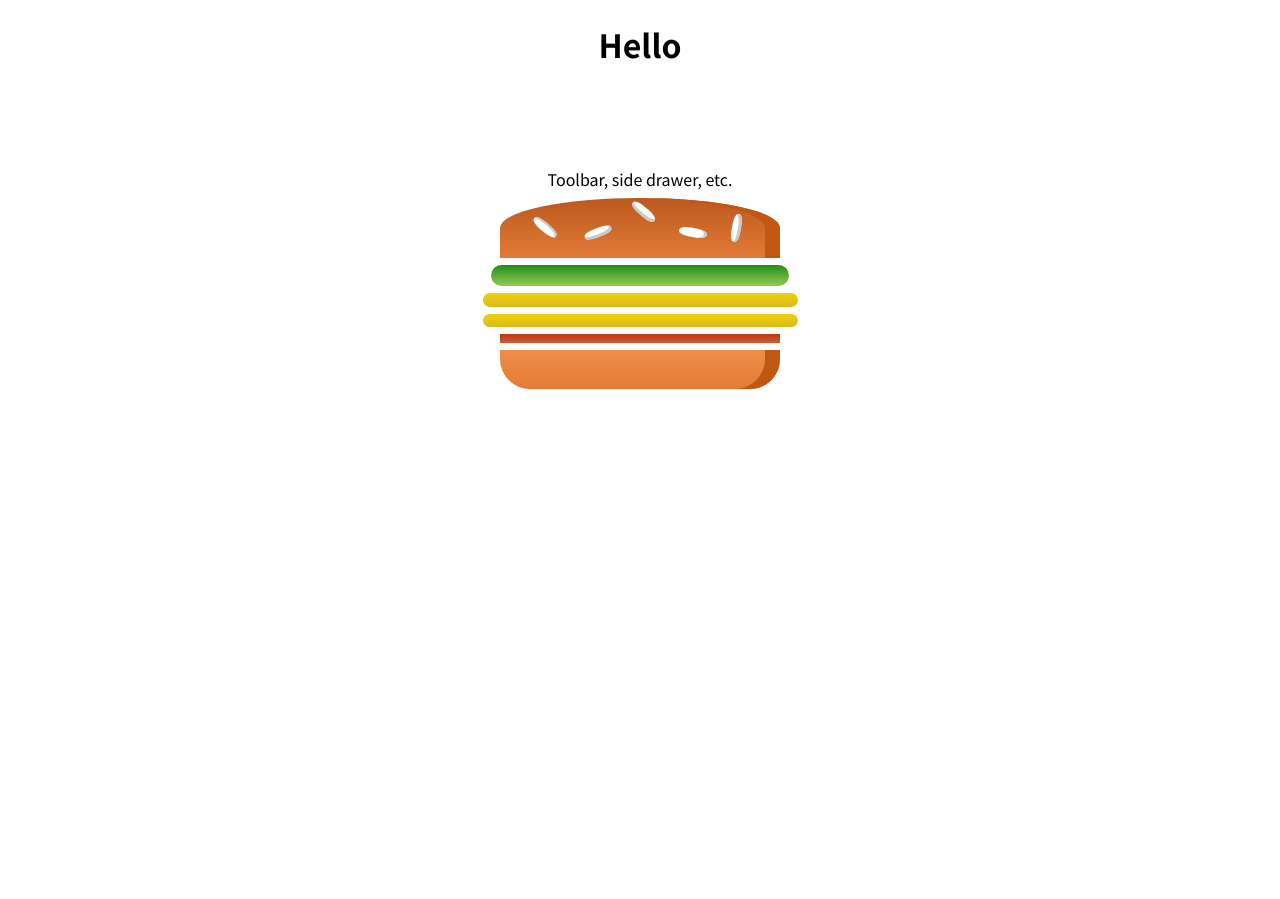
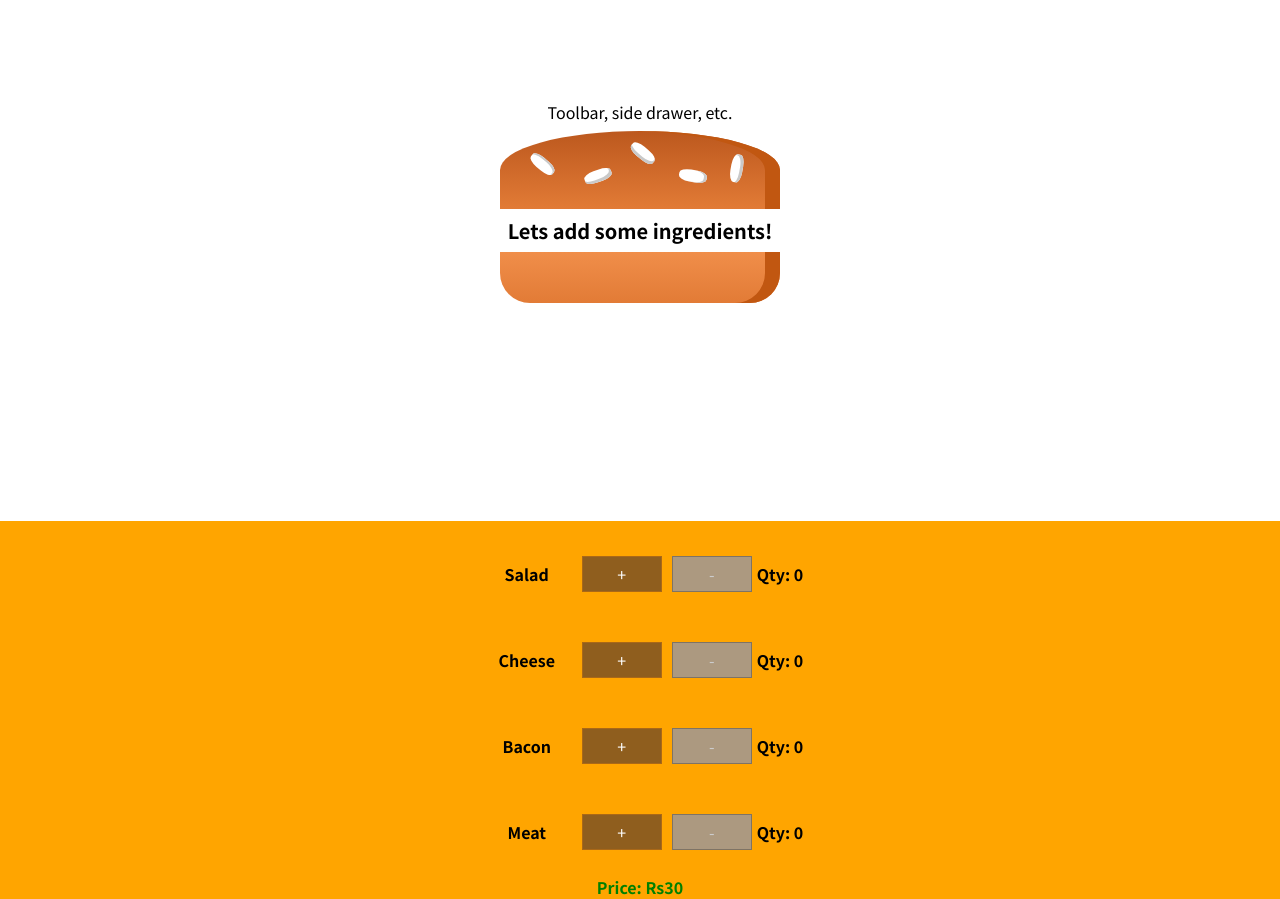
Before and after one commit to Kakashi2998/My-Mcdonalds, a React (Create React App) app: page / in a window 1280 px wide. Shown: the top 899 px of the page. Before the commit the page ends 800 px from the top, so only its background shows below. Built offline with nearby package versions, Linux system fonts and the light colour scheme.

Commit message:
Burger builder is working!!

```diff
--- a/src/App.js
+++ b/src/App.js
@@ -8,7 +8,6 @@ class App extends React.Component{
   render(){
     return (
       <div className={classes.App}>
-        <h1>Hello</h1>
         <Layout>
           <BurgerBuilder/>
         </Layout>
--- a/src/Components/Burger/BuildControls/BuildControl/BuildControl.js
+++ b/src/Components/Burger/BuildControls/BuildControl/BuildControl.js
@@ -1,7 +1,21 @@
 import React from 'react';
+import classes from './BuildControl.module.css'
 
 const BuildControl = props => {
-
+    return(
+        <div className={classes.BuildControl}>
+            <p className={classes.Label}>{props.ingredient.type}</p>
+            <button onClick={() => props.addItem(props.ingredient.id)}
+                className={classes.More}>
+                    +
+            </button>
+            <button onClick={() => props.removeItem(props.ingredient.id)}
+                className={classes.Less} disabled={props.ingredient.qty === 0}>
+                    -
+            </button>
+            <b>Qty: {props.ingredient.qty}</b>
+        </div>
+    );
 }
 
 export default BuildControl;
--- a/src/Components/Burger/BuildControls/BuildControl/BuildControl.module.css
+++ b/src/Components/Burger/BuildControls/BuildControl/BuildControl.module.css
@@ -0,0 +1,56 @@
+.BuildControl {
+    display: flex;
+    justify-content: space-between;
+    align-items: center;
+    margin: 5px 0;
+}
+
+.BuildControl button {
+    display: block;
+    font: inherit;
+    padding: 5px;
+    margin: 0 5px;
+    width: 80px;
+    border: 1px solid #AA6817;
+    cursor: pointer;
+    outline: none;
+}
+
+.BuildControl button:disabled {
+    background-color: #AC9980;
+    border: 1px solid #7E7365;
+    color: #ccc;
+    cursor: default;
+}
+
+.BuildControl button:hover:disabled {
+    background-color: #AC9980;
+    color: #ccc;
+    cursor: not-allowed;
+}
+
+.Label {
+    padding: 10px;
+    font-weight: bold;
+    width: 80px;
+}
+
+.BuildControl .Less {
+    background-color: #D39952;
+    color: white;
+}
+
+.BuildControl .More {
+    background-color: #8F5E1E;
+    color: white;
+}
+
+.BuildControl .Less:hover, .BuildControl .Less:active {
+    background-color: #DAA972;
+    color: white;
+}
+
+.BuildControl .More:hover,.BuildControl .More:active {
+    background-color: #99703F;
+    color: white;
+}
--- a/src/Components/Burger/BuildControls/BuildControls.js
+++ b/src/Components/Burger/BuildControls/BuildControls.js
@@ -1,6 +1,19 @@
 import React from 'react';
+import BuildControl from './BuildControl/BuildControl';
+import classes from './BuildControls.module.css';
 
 const BuildControls = props => {
+    let BuildControls = props.ingredients.map((ingredient) => {
+        return <BuildControl ingredient={ingredient}
+            addItem={props.addItem} removeItem={props.removeItem}
+            key={ingredient.id}/>});
+    return(
+            <div className={classes.BuildControls}>
+                {BuildControls}
+                <div style={{fontWeight:'bold', color:'green'}}>Price: Rs{props.price}</div>
+                <button className={classes.OrderButton} disabled={!props.isOrderable}>Add to Orders</button>
+            </div>
+        )
 
 }
 
--- a/src/Components/Burger/BuildControls/BuildControls.module.css
+++ b/src/Components/Burger/BuildControls/BuildControls.module.css
@@ -8,3 +8,44 @@
     flex-flow: column;
     box-shadow: 0 2px 2px #ccc;
 }
+
+.OrderButton {
+    background-color: #DAD735;
+    outline: none;
+    cursor: pointer;
+    border: 1px solid #966909;
+    color: #966909;
+    font-family: inherit;
+    font-size: 1.2em;
+    padding: 15px 30px;
+    box-shadow: 2px 2px 2px #966909;
+}
+
+.OrderButton:hover, .OrderButton:active {
+    background-color: #A0DB41;
+    border: 1px solid #966909;
+    color: #966909;
+}
+
+.OrderButton:disabled {
+    background-color: #C7C6C6;
+    cursor: not-allowed;
+    border: 1px solid #ccc;
+    color: #888888;
+}
+
+.OrderButton:not(:disabled) {
+    animation: enable 0.3s linear;
+}
+
+@keyframes enable {
+    0% {
+        transform: scale(1);
+    }
+    60% {
+        transform: scale(1.1);
+    }
+    100% {
+        transform: scale(1);
+    }
+}
--- a/src/Components/Burger/Burger.js
+++ b/src/Components/Burger/Burger.js
@@ -4,18 +4,17 @@ import BurgerIngredient from './BurgerIngredient/BurgerIngredent';
 
 const Burger = props => {
 
-    let ingredientsArr = [];
+    let ingredientsArr = <div>Lets add some ingredients!</div>;
 
+    if(props.isOrderable){
+        ingredientsArr = [];
         props.ingredients.map(ingredient => {
             for(let i=0; i<ingredient.qty; i++){
                 ingredientsArr.push(<BurgerIngredient type={ingredient.type}
-                key={ingredient.id}/>);
+                    key={ingredient.type + (i+1)}/>);
             }
             return ingredientsArr;
         })
-
-    if(ingredientsArr.length === 0){
-        ingredientsArr = <div>Lets add some ingredients!</div>;
     }
 
     return (
--- a/src/Components/Burger/Burger.module.css
+++ b/src/Components/Burger/Burger.module.css
@@ -2,7 +2,7 @@
     width: 100%;
     margin: auto;
     height: 250px;
-    overflow: hidden;
+    overflow: hidden hidden scroll;
     text-align: center;
     font-weight: bold;
     font-size: 1.25rem;
@@ -11,7 +11,7 @@
 @media (min-width: 1000px) and (min-height: 700px){
     .Burger{
         width: 700px;
-        height: 600px;
+        height: 800px;
     }
 }
 @media (min-width: 500px) and (min-height: 401px){
@@ -23,6 +23,6 @@
 @media (min-width: 500px) and (min-height: 400px){
     .Burger{
         width: 350px;
-        height: 300px;
+        height: 390px;
     }
 }
--- a/src/Containers/BurgerBuilder/BurgerBuilder.js
+++ b/src/Containers/BurgerBuilder/BurgerBuilder.js
@@ -1,43 +1,68 @@
 import React from 'react';
 import Burger from '../../Components/Burger/Burger';
+import BuildControls from '../../Components/Burger/BuildControls/BuildControls';
 
 export default class BurgerBuilder extends React.Component{
 
     state = {
         ingredients:
         [
-            {id: 1, type: 'Salad', qty: 1},
-            {id: 2, type: 'Cheese', qty: 2},
-            {id: 3, type: 'Bacon', qty: 1},
-            {id: 4, type: 'Meat', qty: 0}
-        ]
+            {id: 1, type: 'Salad', qty: 0, price: 35},
+            {id: 2, type: 'Cheese', qty: 0, price: 40},
+            {id: 3, type: 'Bacon', qty: 0, price: 42},
+            {id: 4, type: 'Meat', qty: 0, price: 60}
+        ],
+        price: 30,
+        isOrderable: false
     }
 
     addItem = (id) =>{
-        this.setState(prevState =>{
-            let tempIngredients = [...prevState.ingredients];
+        let tempIngredients = [...this.state.ingredients];
         const index = tempIngredients
             .findIndex(ingredient => ingredient.id === id);
         tempIngredients[index].qty++;
-            return {ingredients: tempIngredients};
-        })
+        this.setState({ingredients: tempIngredients});
+        this.isOrderable();
+        this.updatePrice();
     }
 
     removeItem = (id) =>{
-        this.setState(prevState =>{
-            let tempIngredients = [...prevState.ingredients];
+        let tempIngredients = [...this.state.ingredients];
         const index = tempIngredients
             .findIndex(ingredient => ingredient.id === id);
         tempIngredients[index].qty =
-                    tempIngredients[index].qty === 0 ? 0 : tempIngredients[index].qty--;
-            return {ingredients: tempIngredients};
+                tempIngredients[index].qty === 0 ? 0 : tempIngredients[index].qty-1;
+        this.setState({ingredients: tempIngredients});
+        this.isOrderable();
+        this.updatePrice();
+    }
+
+    updatePrice = () => {
+        let tempPrice = 30;
+        this.state.ingredients.forEach(ingredient => {
+            tempPrice += ingredient.qty * ingredient.price;
         })
+        this.setState({price: tempPrice});
+    }
+
+    isOrderable = () => {
+        let isOrderable = false;
+        this.state.ingredients.forEach(ingredient => {
+            if(ingredient.qty > 0){
+                isOrderable = true;
+            }
+        })
+        this.setState({isOrderable: isOrderable});
     }
 
     render(){
         return(
             <div>
-                <Burger ingredients={this.state.ingredients}/>
+                <Burger ingredients={this.state.ingredients}
+                    isOrderable={this.state.isOrderable}/>
+                <BuildControls ingredients={this.state.ingredients}
+                   addItem={this.addItem} removeItem={this.removeItem}
+                   price={this.state.price} isOrderable = {this.state.isOrderable}/>
             </div>
         );
     }
```
Lines whose indentation alone changed are shown as unchanged.
